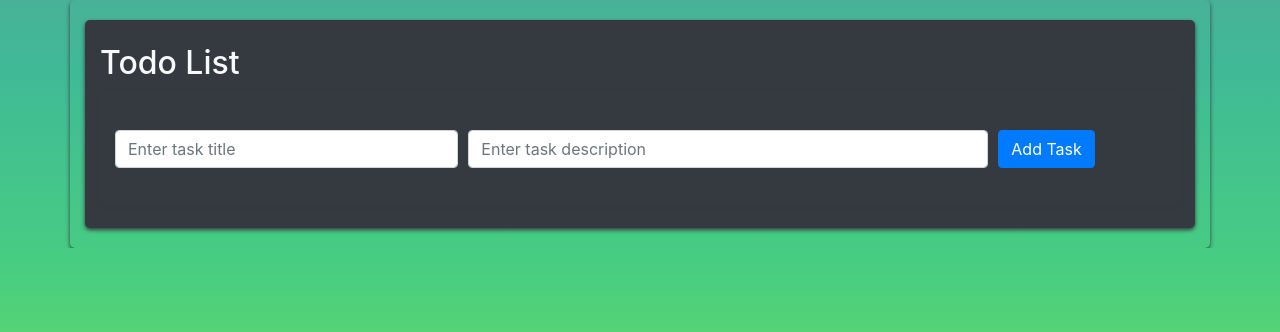
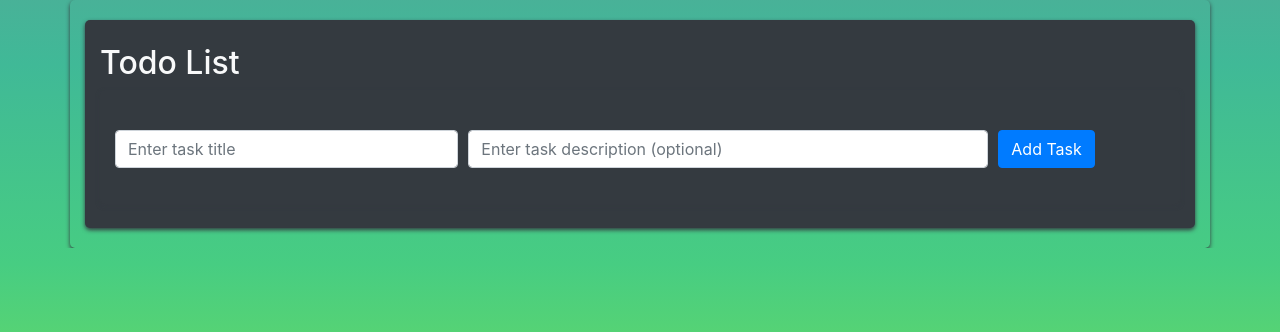
Before and after one commit to assofiejakobsson/the-king-of-chores, a Django app: page / in a window 1280 px wide. Shown: the part 136-468 px from the top of the page. Run offline with Django 3.2, Linux system fonts and the light colour scheme; the visitor is signed in with stand-in values (Sample User, id 1); data that the repository does not hold is empty.

Commit message:
Change the link to the css file. And added a text in the discription input.

```diff
--- a/todo/templates/base.html
+++ b/todo/templates/base.html
@@ -4,8 +4,7 @@
   <script src="https://code.jquery.com/jquery-3.6.0.min.js"></script>
 
   {% load static %}
-  <link rel="stylesheet" href="{% static 'css/style.css' %}" />
-  <!-- <link rel="stylesheet" href="{% static 'css/style.css' %}"> -->
+  <link rel="stylesheet" type="text/css" href="{% static 'css/style.css' %}">
   <link rel="stylesheet" href="https://cdn.jsdelivr.net/npm/bootstrap@4.5.3/dist/css/bootstrap.min.css" integrity="sha384-TX8t27EcRE3e/ihU7zmQxVncDAy5uIKz4rEkgIXeMed4M0jlfIDPvg6uqKI2xXr2" crossorigin="anonymous">
   <title>The King Of Chores</title>
 </head>
--- a/todo/templates/todo/todo_list.html
+++ b/todo/templates/todo/todo_list.html
@@ -11,7 +11,7 @@
         <input type="text" class="form-control text-dark"  name="title" id="taskTitleInput" placeholder="Enter task title" required>
       </div>
       <div class="col-md-6 mb-3">
-        <input type="text" class="form-control text-dark"  name="description" id="descriptionInput" placeholder="Enter task description">
+        <input type="text" class="form-control text-dark"  name="description" id="descriptionInput" placeholder="Enter task description (optional)">
       </div>
       <div class="col-md-2">
         <button type="submit" class="btn btn-primary">Add Task</button>
```
